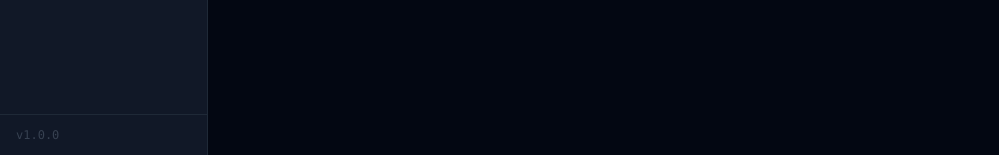
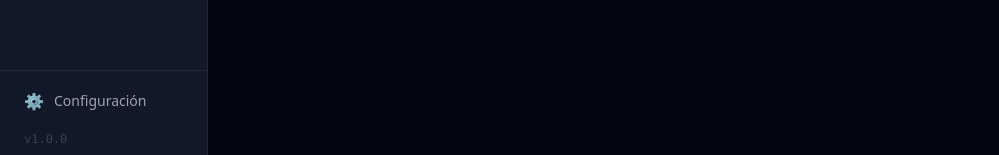
Before and after one commit to jtapiaa22/AppKiosco, a React (Vite) app: page /#/pos in a window 1280 px wide. Shown: the part 645-800 px from the top of the page, without its empty margins (0-999 px from the left). Built offline with nearby package versions, Linux system fonts and the light colour scheme.

Commit message:
feat: agregar ruta y nav link de Configuración con módulo de backup

```diff
--- a/src/components/App.jsx
+++ b/src/components/App.jsx
@@ -1,14 +1,15 @@
 import { useEffect, useState } from 'react'
 import { Routes, Route, Navigate } from 'react-router-dom'
-import { checkLicense } from '@/services/license'
-import Layout   from '@/components/shared/Layout'
-import POS      from '@/pages/POS'
-import Stock    from '@/pages/Stock'
-import Fiados   from '@/pages/Fiados'
-import Reportes from '@/pages/Reportes'
-import Clientes from '@/pages/Clientes'
-import Licencia from '@/pages/Licencia'
-import Caja     from '@/pages/Caja'
+import { checkLicense }   from '@/services/license'
+import Layout             from '@/components/shared/Layout'
+import POS                from '@/pages/POS'
+import Stock              from '@/pages/Stock'
+import Fiados             from '@/pages/Fiados'
+import Reportes           from '@/pages/Reportes'
+import Clientes           from '@/pages/Clientes'
+import Licencia           from '@/pages/Licencia'
+import Caja               from '@/pages/Caja'
+import Configuracion      from '@/pages/Configuracion'
 
 export default function App() {
   const [licenciaOk, setLicenciaOk] = useState(null)
@@ -33,13 +34,14 @@ export default function App() {
   return (
     <Routes>
       <Route path="/" element={<Layout />}>
-        <Route index element={<Navigate to="/pos" replace />} />
-        <Route path="pos"      element={<POS />} />
-        <Route path="caja"     element={<Caja />} />
-        <Route path="stock"    element={<Stock />} />
-        <Route path="fiados"   element={<Fiados />} />
-        <Route path="reportes" element={<Reportes />} />
-        <Route path="clientes" element={<Clientes />} />
+        <Route index              element={<Navigate to="/pos" replace />} />
+        <Route path="pos"         element={<POS />} />
+        <Route path="caja"        element={<Caja />} />
+        <Route path="stock"       element={<Stock />} />
+        <Route path="fiados"      element={<Fiados />} />
+        <Route path="reportes"    element={<Reportes />} />
+        <Route path="clientes"    element={<Clientes />} />
+        <Route path="configuracion" element={<Configuracion />} />
       </Route>
     </Routes>
   )
--- a/src/components/shared/Layout.jsx
+++ b/src/components/shared/Layout.jsx
@@ -3,11 +3,12 @@ import { useLicencia } from '@/hooks/useLicencia'
 import BadgeLicencia from '@/components/licencia/BadgeLicencia'
 
 const links = [
-  { to: '/pos',      label: 'Venta',    emoji: '🛒' },
-  { to: '/caja',     label: 'Caja',     emoji: '💰' },
-  { to: '/stock',    label: 'Stock',    emoji: '📦' },
-  { to: '/fiados',   label: 'Fiados',   emoji: '📝' },
-  { to: '/reportes', label: 'Reportes', emoji: '📊' },
+  { to: '/pos',           label: 'Venta',          emoji: '🛒' },
+  { to: '/caja',          label: 'Caja',           emoji: '💰' },
+  { to: '/stock',         label: 'Stock',          emoji: '📦' },
+  { to: '/fiados',        label: 'Fiados',         emoji: '📝' },
+  { to: '/reportes',      label: 'Reportes',       emoji: '📊' },
+  { to: '/configuracion', label: 'Configuración',  emoji: '⚙️' },
 ]
 
 export default function Layout() {
@@ -28,9 +29,9 @@ export default function Layout() {
           </div>
         </div>
 
-        {/* Navegación */}
+        {/* Navegación principal */}
         <nav className="flex-1 p-3 space-y-0.5">
-          {links.map(l => (
+          {links.slice(0, 5).map(l => (
             <NavLink key={l.to} to={l.to}
               className={({ isActive }) =>
                 `flex items-center gap-2.5 px-3 py-2.5 rounded-xl text-sm font-medium transition-all
@@ -44,10 +45,21 @@ export default function Layout() {
           ))}
         </nav>
 
-        {/* Footer del sidebar */}
-        <div className="px-4 py-3 border-t border-gray-800">
-          <p className="text-xs text-gray-700 font-mono">v1.0.0</p>
+        {/* Configuración al fondo del sidebar */}
+        <div className="px-3 pb-2 border-t border-gray-800 pt-2">
+          <NavLink to="/configuracion"
+            className={({ isActive }) =>
+              `flex items-center gap-2.5 px-3 py-2.5 rounded-xl text-sm font-medium transition-all
+               ${isActive
+                 ? 'bg-sky-600 text-white'
+                 : 'text-gray-400 hover:bg-gray-800 hover:text-white'}`
+            }>
+            <span className="text-base">⚙️</span>
+            Configuración
+          </NavLink>
+          <p className="text-xs text-gray-700 font-mono px-3 pt-2">v1.0.0</p>
         </div>
+
       </aside>
 
       <main className="flex-1 overflow-auto min-w-0">
```
